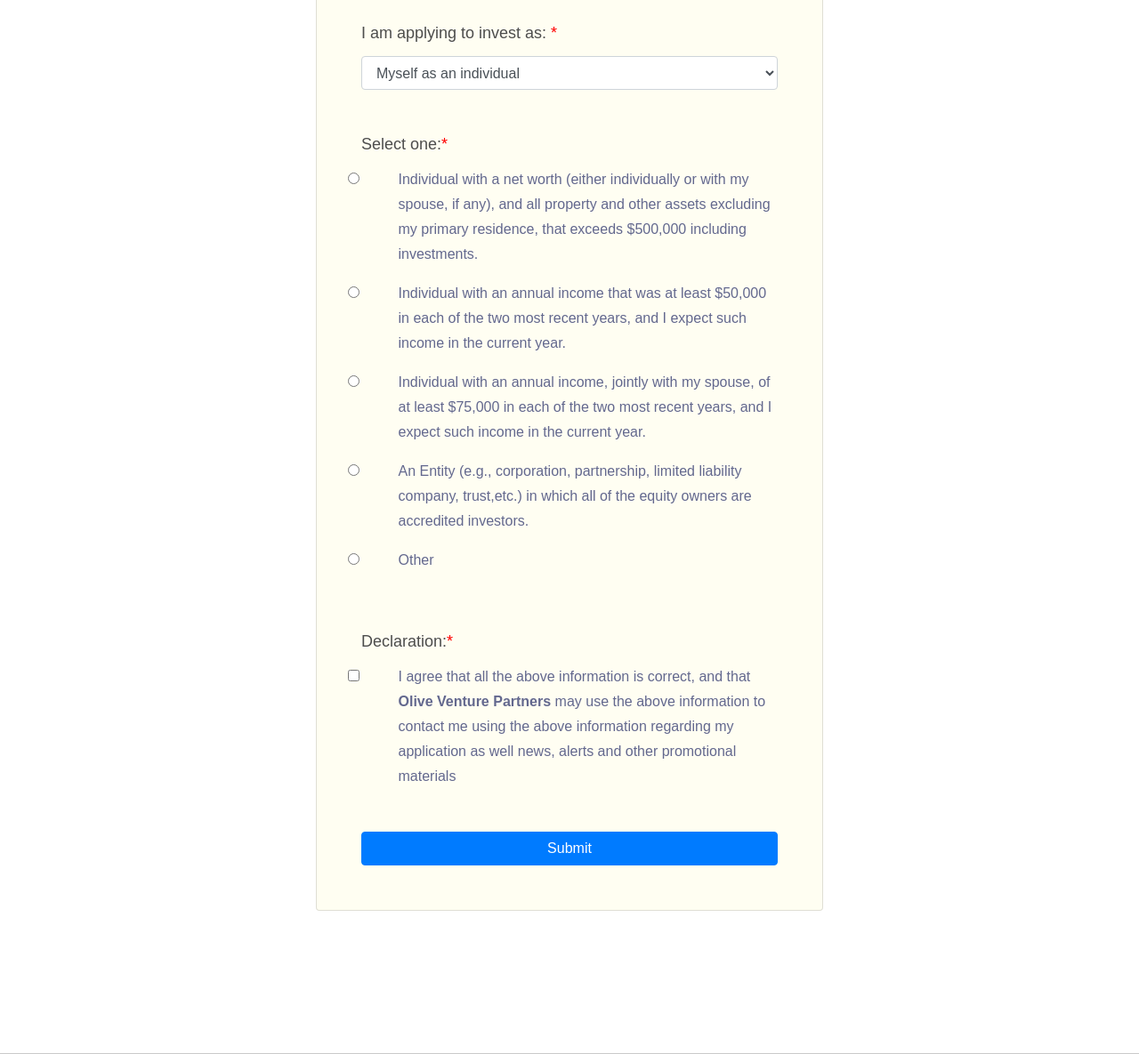
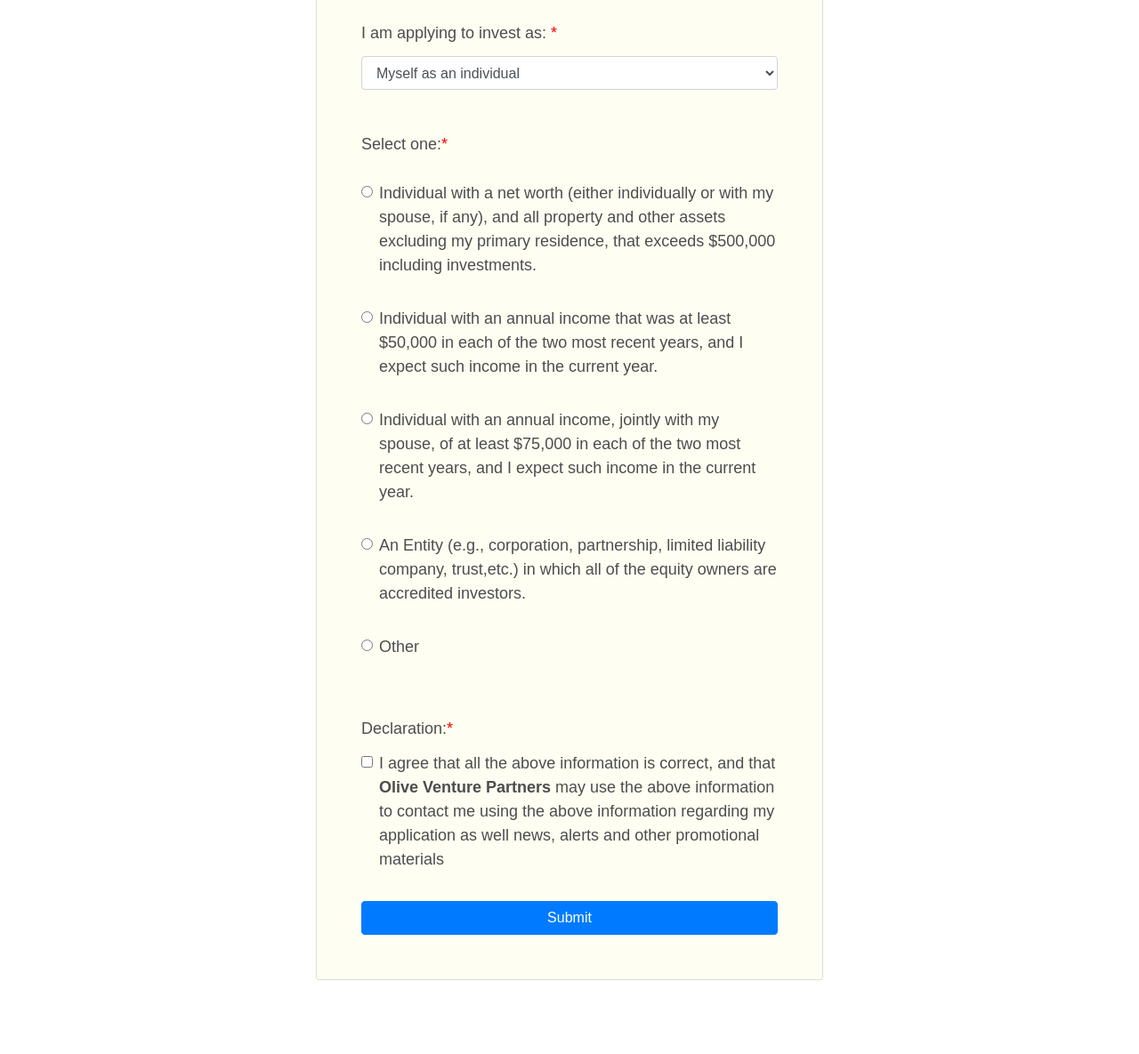
Before and after one commit to anshagarwal012/naresh, a PHP site: page /lp in a window 1280 px wide. Shown: the part 1976-3161 px from the top of the page at 89% size. Run offline with PHP 8.4, Linux system fonts and the light colour scheme.

Commit message:
Fixed Some UI Problems

```diff
--- a/assets/css/nav.css
+++ b/assets/css/nav.css
@@ -76,7 +76,7 @@ aside .side-inner .nav-menu ul li .olive {
     text-align: center;
     margin: 5px 0;
     padding: 5px 0 !important;
-    font-weight: 500 !important;
+    font-weight: 700 !important;
 }
 
 aside .side-inner .nav-menu ul li a {
--- a/assets/css/style.css
+++ b/assets/css/style.css
@@ -263,7 +263,7 @@ p {
 .input-cursor {
   display: inline-block;
   width: 2px;
-  height: 42px;
+  height: 30px;
   background-color: white;
   margin-left: 8px;
   animation: blink .6s linear infinite alternate;
@@ -377,7 +377,7 @@ form.card {
 .heade {
   position: relative;
   background-color: black;
-  height: 110vh;
+  height: 130vh;
   min-height: 25rem;
   width: 100%;
   overflow: hidden;
--- a/lp.php
+++ b/lp.php
@@ -152,48 +152,32 @@ if (isset($_POST) && !empty($_POST)) {
                 </div>
                 <div class="form-group py-3">
                     <label class="required text-bold">Select one:</label>
-                    <div class="row">
-                        <div class="col-md-1 p-0">
-                            <input type="radio" value="1" required name="radio" id="">
-                        </div>
-                        <div class="col-md-11">
-                            <p> Individual with a net worth (either individually or with my spouse, if any), and all property and other assets excluding my primary residence, that exceeds $500,000 including investments. </p>
-                        </div>
-                        <div class="col-md-1 p-0">
-                            <input type="radio" value="2" required name="radio" id="">
-                        </div>
-                        <div class="col-md-11">
-                            <p> Individual with an annual income that was at least $50,000 in each of the two most recent years, and I expect such income in the current year.</p>
-                        </div>
-                        <div class="col-md-1 p-0">
-                            <input type="radio" value="3" required name="radio" id="">
-                        </div>
-                        <div class="col-md-11">
-                            <p>Individual with an annual income, jointly with my spouse, of at least $75,000 in each of the two most recent years, and I expect such income in the current year.</p>
-                        </div>
-                        <div class="col-md-1 p-0">
-                            <input type="radio" value="4" required name="radio" id="">
-                        </div>
-                        <div class="col-md-11">
-                            <p>An Entity (e.g., corporation, partnership, limited liability company, trust,etc.) in which all of the equity owners are accredited investors.</p>
-                        </div>
-                        <div class="col-md-1 p-0">
-                            <input type="radio" value="5" required name="radio" id="">
-                        </div>
-                        <div class="col-md-11">
-                            <p>Other</p>
-                        </div>
+                    <div class="form-check py-3">
+                        <input type="radio" class="form-check-input" value="1" required name="radio" id="">
+                        <label class="form-check-label">Individual with a net worth (either individually or with my spouse, if any), and all property and other assets excluding my primary residence, that exceeds $500,000 including investments.</label>
+                    </div>
+                    <div class="form-check py-3">
+                        <input type="radio" class="form-check-input" value="2" required name="radio" id="">
+                        <label class="form-check-label">Individual with an annual income that was at least $50,000 in each of the two most recent years, and I expect such income in the current year.</label>
+                    </div>
+                    <div class="form-check py-3">
+                        <input type="radio" class="form-check-input" value="3" required name="radio" id="">
+                        <label class="form-check-label">Individual with an annual income, jointly with my spouse, of at least $75,000 in each of the two most recent years, and I expect such income in the current year.</label>
+                    </div>
+                    <div class="form-check py-3">
+                        <input type="radio" class="form-check-input" value="4" required name="radio" id="">
+                        <label class="form-check-label">An Entity (e.g., corporation, partnership, limited liability company, trust,etc.) in which all of the equity owners are accredited investors.</label>
+                    </div>
+                    <div class="form-check py-3">
+                        <input type="radio" class="form-check-input" value="5" required name="radio" id="">
+                        <label class="form-check-label">Other</label>
                     </div>
                 </div>
                 <div class="form-group py-3">
                     <label class="required text-bold">Declaration:</label>
-                    <div class="row">
-                        <div class="col-md-1 p-0">
-                            <input type="checkbox" name="declaration" id="" required>
-                        </div>
-                        <div class="col-md-11">
-                            <p>I agree that all the above information is correct, and that <b>Olive Venture Partners</b> may use the above information to contact me using the above information regarding my application as well news, alerts and other promotional materials</p>
-                        </div>
+                    <div class="form-check">
+                        <input type="checkbox" class="form-check-input" name="declaration" id="" required>
+                        <label class="form-check-label">I agree that all the above information is correct, and that <b>Olive Venture Partners</b> may use the above information to contact me using the above information regarding my application as well news, alerts and other promotional materials</label>
                     </div>
                 </div>
                 <button type="submit" class="btn btn-primary" value="submit">Submit</button>
```
